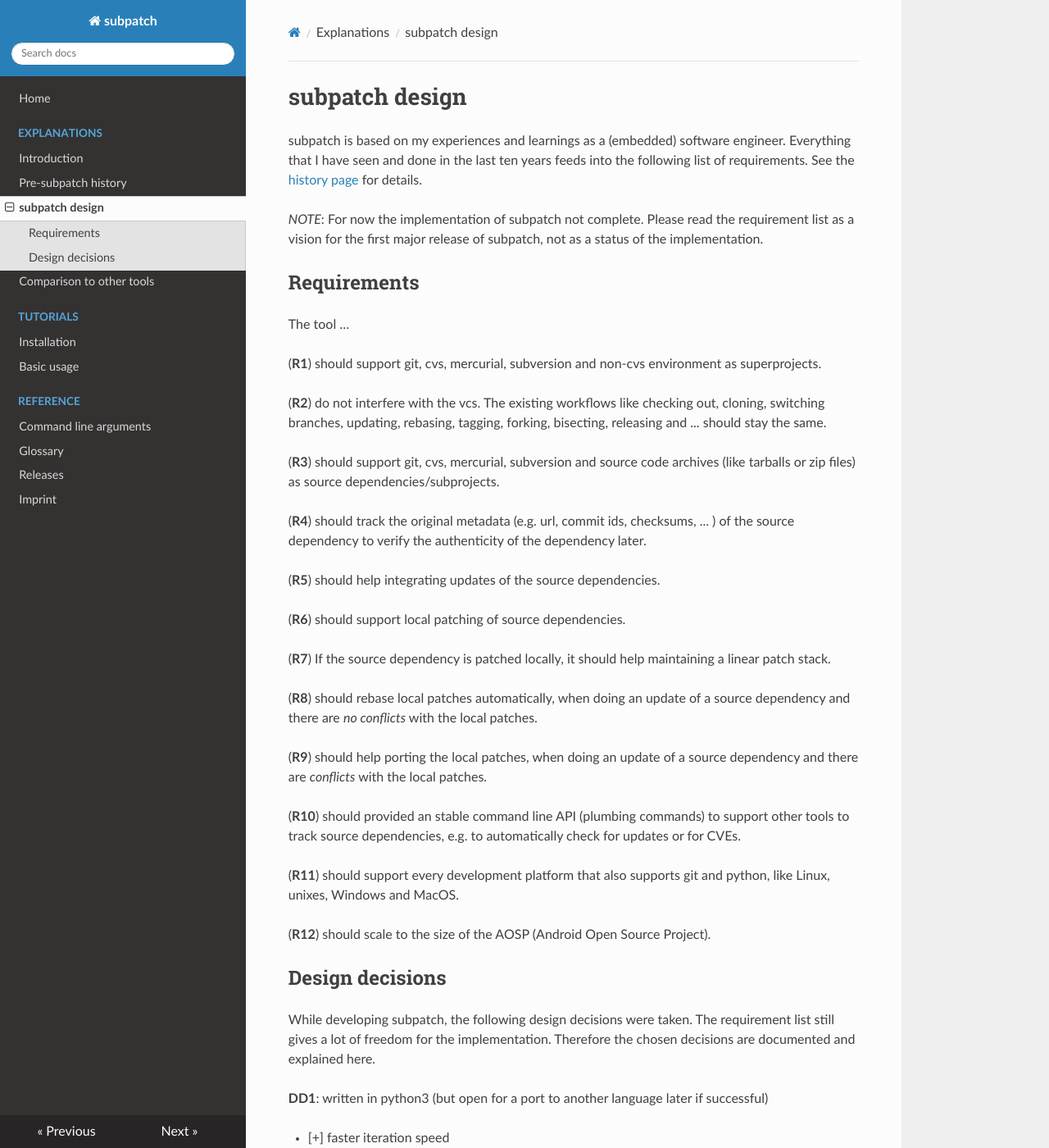
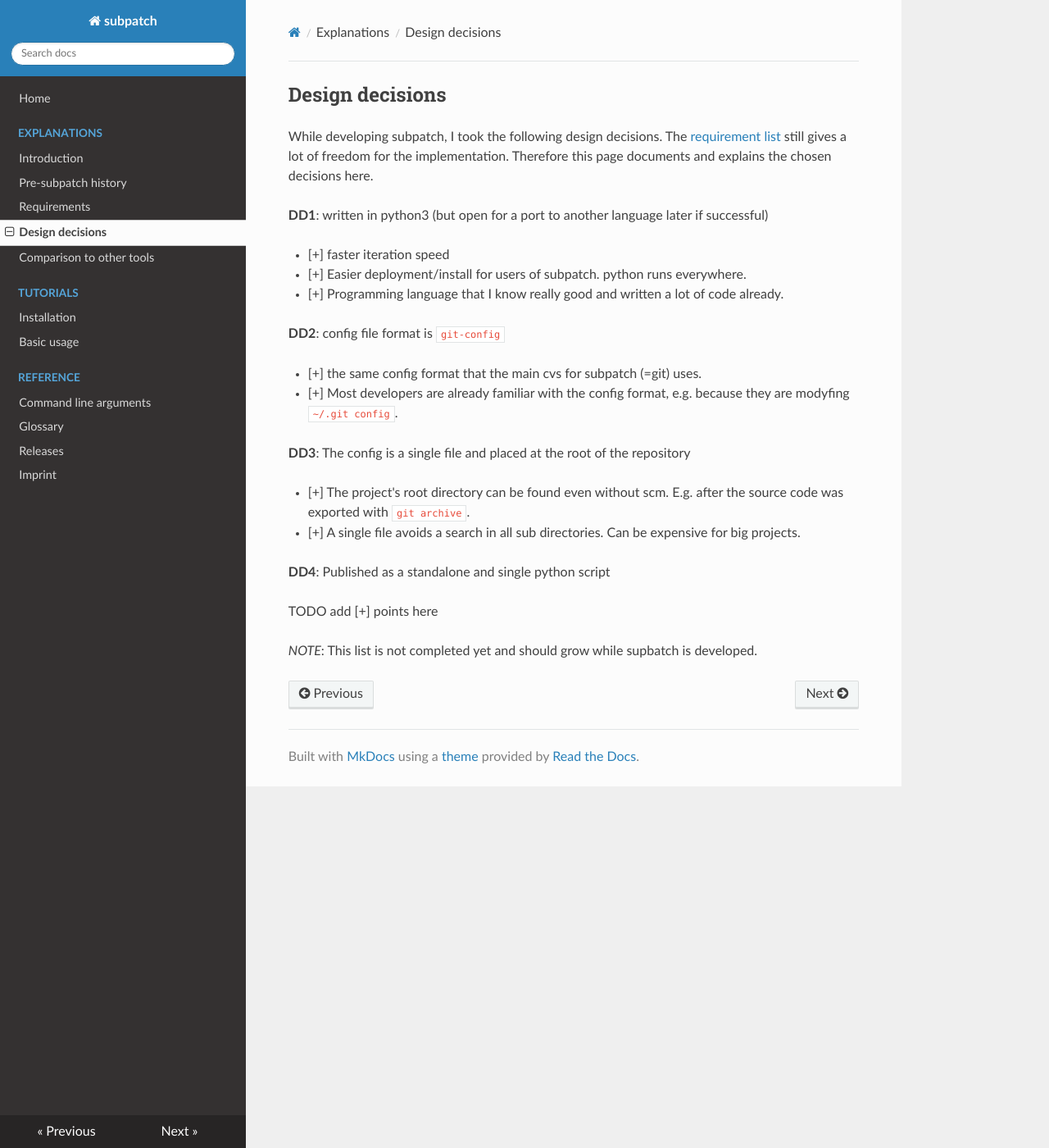
Before and after one commit to lengfeld/subpatch, an MkDocs documentation site: the page built from website/exp/design.md, in a window 1280 px wide and 1400 px high. Shown: the whole window at 82% size. Built offline with MkDocs 1.6.1, drawn with Linux system fonts in a browser that asks for light colours; nearby versions of some CDN libraries; some of the changed text lies outside the part shown.

Commit message:
website: split requirements and design decisions

```diff
--- a/mkdocs.yml
+++ b/mkdocs.yml
@@ -8,7 +8,8 @@
   - Explanations:
     - Introduction: 'exp/intro.md'
     - Pre-subpatch history: 'exp/history.md'
-    - subpatch design: 'exp/design.md'
+    - Requirements: 'exp/requirements.md'
+    - Design decisions: 'exp/design.md'
     - Comparison to other tools: 'exp/comparison.md'
 #   - Frequently Asked Questions : 'exp/faq.md'
   - Tutorials:
--- a/website/exp/design.md
+++ b/website/exp/design.md
@@ -1,61 +1,9 @@
-# subpatch design
-
-subpatch is based on my experiences and learnings as a (embedded) software
-engineer. Everything that I have seen and done in the last ten years feeds into
-the following list of requirements. See the [history page](history.md) for
-details.
-
-*NOTE*: For now the implementation of subpatch not complete. Please read the
-requirement list as a vision for the first major release of subpatch, not as a
-status of the implementation.
-
-
-## Requirements
-
-The tool …
-
-(**R1**) should support git, cvs, mercurial, subversion and non-cvs environment
-as superprojects.
-
-(**R2**) do not interfere with the vcs. The existing workflows
-like checking out, cloning, switching branches, updating, rebasing, tagging,
-forking, bisecting, releasing and ... should stay the same.
-
-(**R3**) should support git, cvs, mercurial, subversion and source
-code archives (like tarballs or zip files) as source dependencies/subprojects.
-
-(**R4**) should track the original metadata (e.g. url, commit ids,
-checksums, ... ) of the source dependency to verify the authenticity of the
-dependency later.
-
-(**R5**) should help integrating updates of the source dependencies.
-
-(**R6**) should support local patching of source dependencies.
-
-(**R7**) If the source dependency is patched locally, it should help
-maintaining a linear patch stack.
-
-(**R8**) should rebase local patches automatically, when doing an update of a
-source dependency and there are *no conflicts* with the local patches.
-
-(**R9**) should help porting the local patches, when doing an update of a
-source dependency and there are *conflicts* with the local patches.
-
-(**R10**) should provided an stable command line API (plumbing commands) to
-support other tools to track source dependencies, e.g. to automatically check
-for updates or for CVEs.
-
-(**R11**) should support every development platform that also supports git and
-python, like Linux, unixes, Windows and MacOS.
-
-(**R12**) should scale to the size of the AOSP (Android Open Source Project).
-
-
 ## Design decisions
 
-While developing subpatch, the following design decisions were taken. The
-requirement list still gives a lot of freedom for the implementation.
-Therefore the chosen decisions are documented and explained here.
+While developing subpatch, I took the following design decisions. The
+[requirement list](requirements.md) still gives a lot of freedom for the
+implementation. Therefore this page documents and explains the chosen decisions
+here.
 
 **DD1**: written in python3 (but open for a port to another language later if successful)
 
@@ -81,6 +29,4 @@
 
 TODO add [+] points here
 
-
-
-*NOTE:* This list is not completed yet and should grow while supbatch is developed.
+*NOTE*: This list is not completed yet and should grow while supbatch is developed.
```
Also changed, not shown: website/exp/requirements.md (added, +60 -0 lines).
